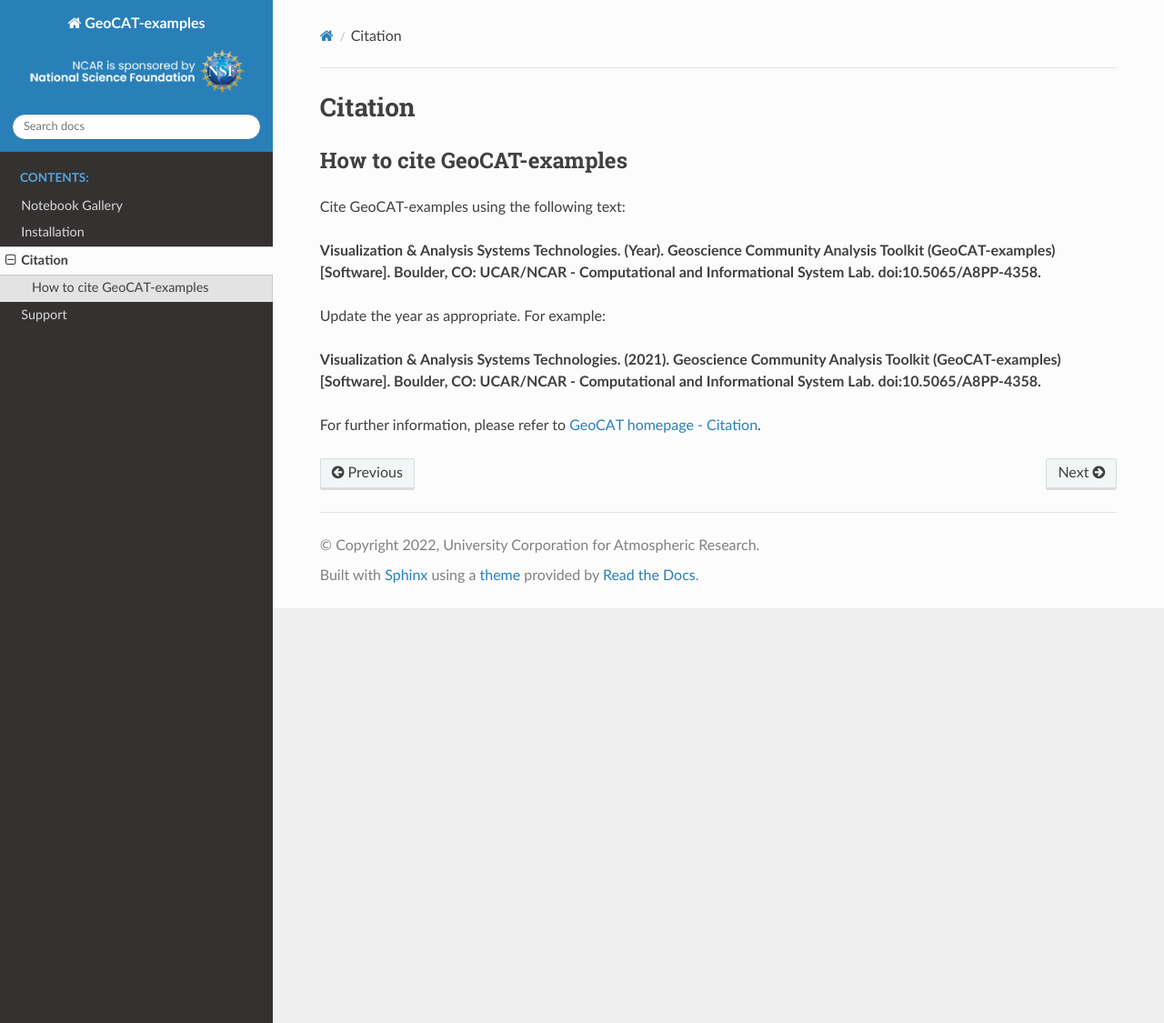
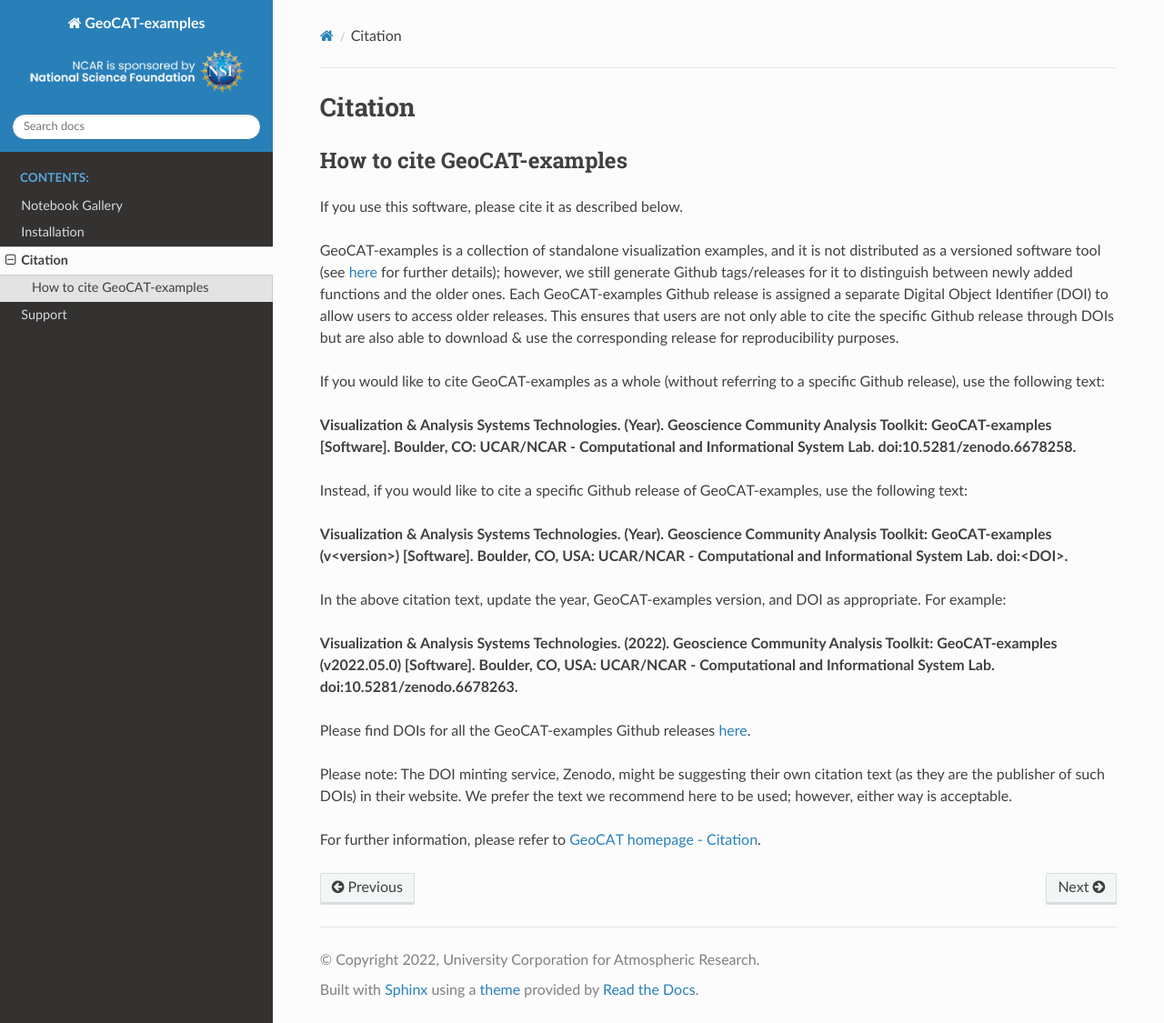
Before and after one commit to NCAR/geocat-examples, a Sphinx documentation site: the page built from docs/citation.rst, in a window 1280 px wide and 1125 px high. Shown: the whole window at 91% size. Built offline with Sphinx 7.4.7 and the Read the Docs theme 2.0.0, drawn with Linux system fonts in a browser that asks for light colours; pages that are not in the unit, such as notebooks, are missing from menus.

Commit message:
Update citation texts per Zenodo DOI implementation per-version (#450)
* Add CITATION.cff

* Update README and citation.rst

* Update DOI badge and URl

```diff
--- a/docs/citation.rst
+++ b/docs/citation.rst
@@ -4,17 +4,43 @@
 How to cite GeoCAT-examples
 ---------------------------
 
-Cite GeoCAT-examples using the following text:
+If you use this software, please cite it as described below.
+
+GeoCAT-examples is a collection of standalone visualization examples, and it is not distributed
+as a versioned software tool (see
+`here <https://geocat-examples.readthedocs.io/en/latest/install.html>`_ for further details);
+however, we still generate Github tags/releases for it to distinguish between newly added functions
+and the older ones. Each GeoCAT-examples Github release is assigned a separate Digital Object
+Identifier (DOI) to allow users to access older releases. This ensures that users are not only able
+to cite the specific Github release through DOIs but are also able to download & use the
+corresponding release for reproducibility purposes.
+
+If you would like to cite GeoCAT-examples as a whole (without referring to a specific Github release),
+use the following text:
 
 **Visualization & Analysis Systems Technologies. (Year).
-Geoscience Community Analysis Toolkit (GeoCAT-examples) [Software].
-Boulder, CO: UCAR/NCAR - Computational and Informational System Lab. doi:10.5065/A8PP-4358.**
+Geoscience Community Analysis Toolkit: GeoCAT-examples [Software].
+Boulder, CO: UCAR/NCAR - Computational and Informational System Lab. doi:10.5281/zenodo.6678258.**
 
-Update the year as appropriate. For example:
+Instead, if you would like to cite a specific Github release of GeoCAT-examples, use the following text:
 
-**Visualization & Analysis Systems Technologies. (2021).
-Geoscience Community Analysis Toolkit (GeoCAT-examples) [Software].
-Boulder, CO: UCAR/NCAR - Computational and Informational System Lab. doi:10.5065/A8PP-4358.**
+**Visualization & Analysis Systems Technologies. (Year).
+Geoscience Community Analysis Toolkit: GeoCAT-examples (v\<version\>) [Software].
+Boulder, CO, USA: UCAR/NCAR - Computational and Informational System Lab. doi:\<DOI\>.**
+
+In the above citation text, update the year, GeoCAT-examples version, and DOI as appropriate. For
+example:
+
+**Visualization & Analysis Systems Technologies. (2022).
+Geoscience Community Analysis Toolkit: GeoCAT-examples (v2022.05.0) [Software].
+Boulder, CO, USA: UCAR/NCAR - Computational and Informational System Lab. doi:10.5281/zenodo.6678263.**
+
+Please find DOIs for all the GeoCAT-examples Github releases `here
+<https://zenodo.org/record/6678263>`_.
+
+Please note: The DOI minting service, Zenodo, might be suggesting their own citation text (as
+they are the publisher of such DOIs) in their website. We prefer the text we recommend here to be used;
+however, either way is acceptable.
 
 For further information, please refer to
 `GeoCAT homepage - Citation <https://geocat.ucar.edu/pages/citation.html>`_.
```
Also changed, not shown: README.md (+6 -16 lines), 1 other file.
